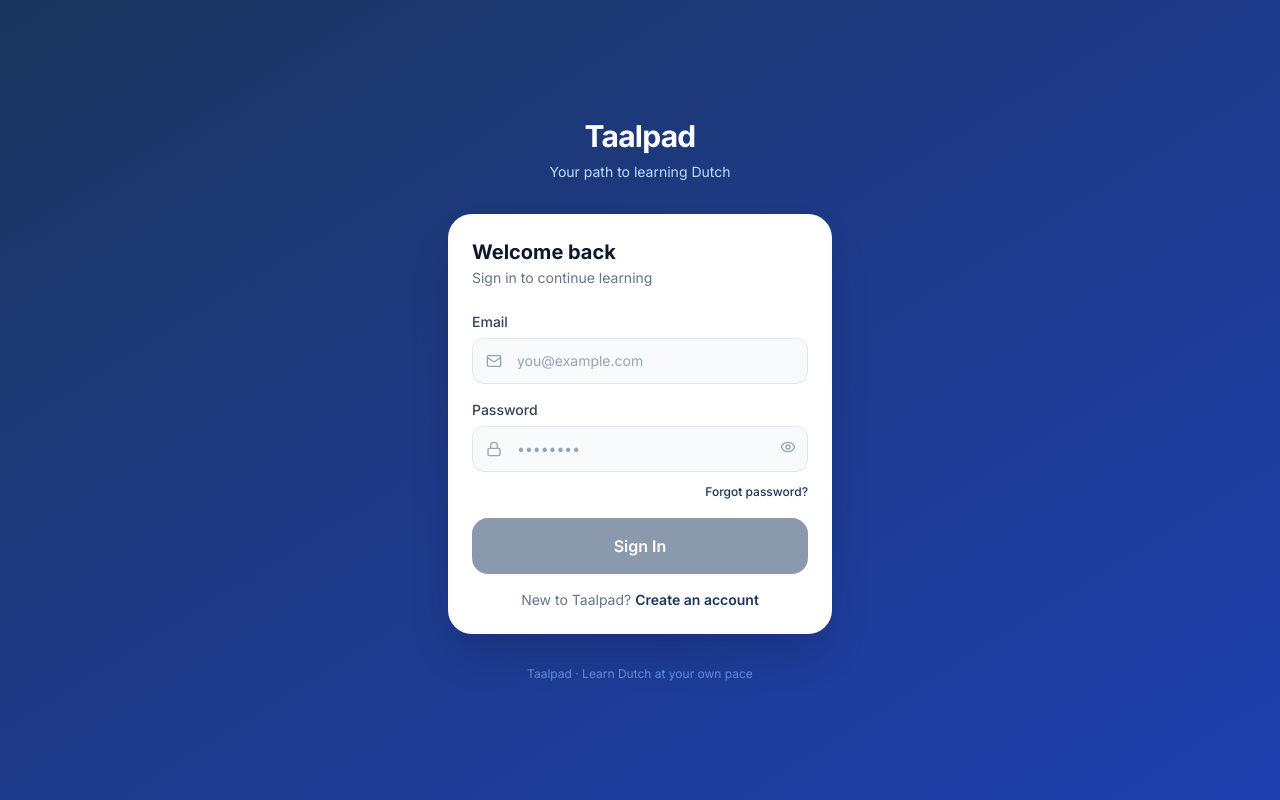
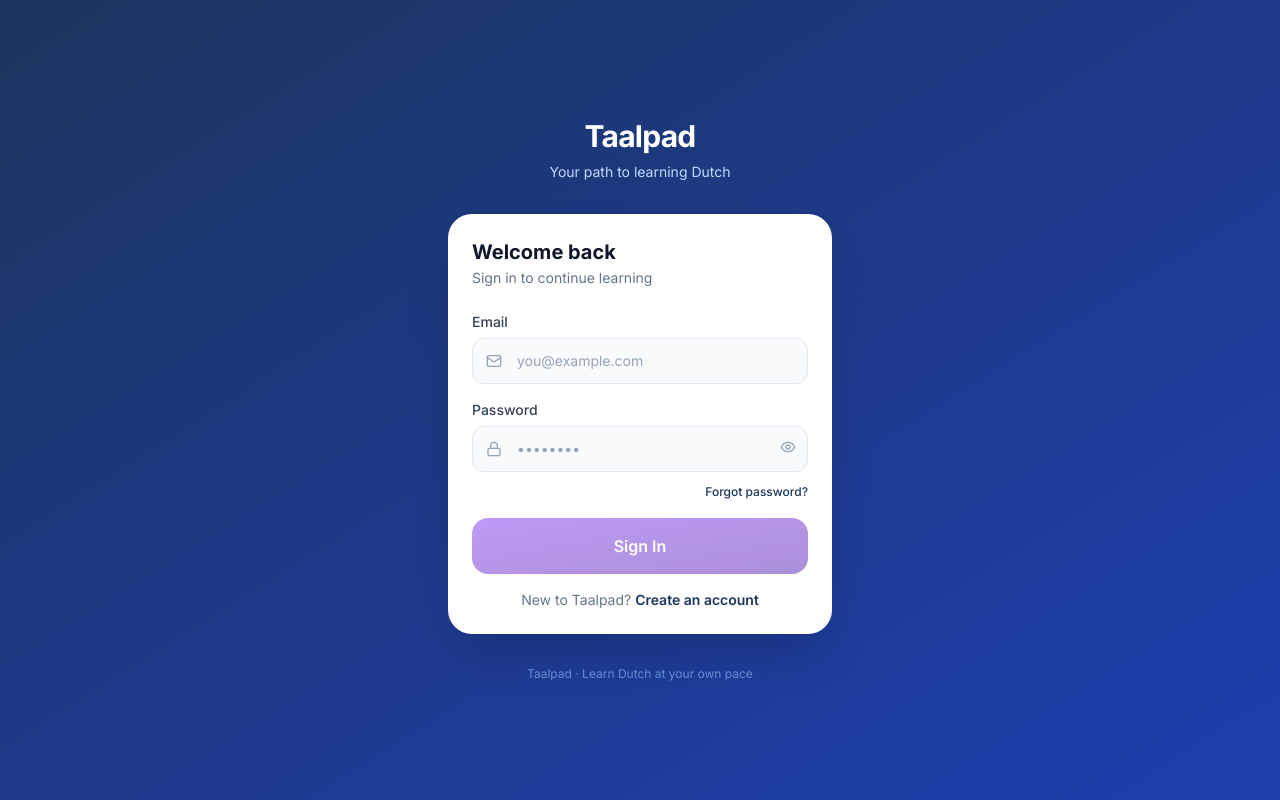
Before and after one commit to garethhines/taalpad, a Next.js app: page /login in a window 1280 px wide. Built offline with nearby package versions, Linux system fonts and the light colour scheme.

Commit message:
feat: update auth buttons to accent violet variant

```diff
--- a/components/auth/LoginForm.tsx
+++ b/components/auth/LoginForm.tsx
@@ -93,6 +93,7 @@ export default function LoginForm() {
 
       <Button
         type="submit"
+        variant="accent"
         fullWidth
         size="lg"
         disabled={loading || !email || !password}
--- a/components/auth/SignupForm.tsx
+++ b/components/auth/SignupForm.tsx
@@ -130,6 +130,7 @@ export default function SignupForm() {
 
       <Button
         type="submit"
+        variant="accent"
         fullWidth
         size="lg"
         disabled={loading || !displayName || !email || !password}
```
